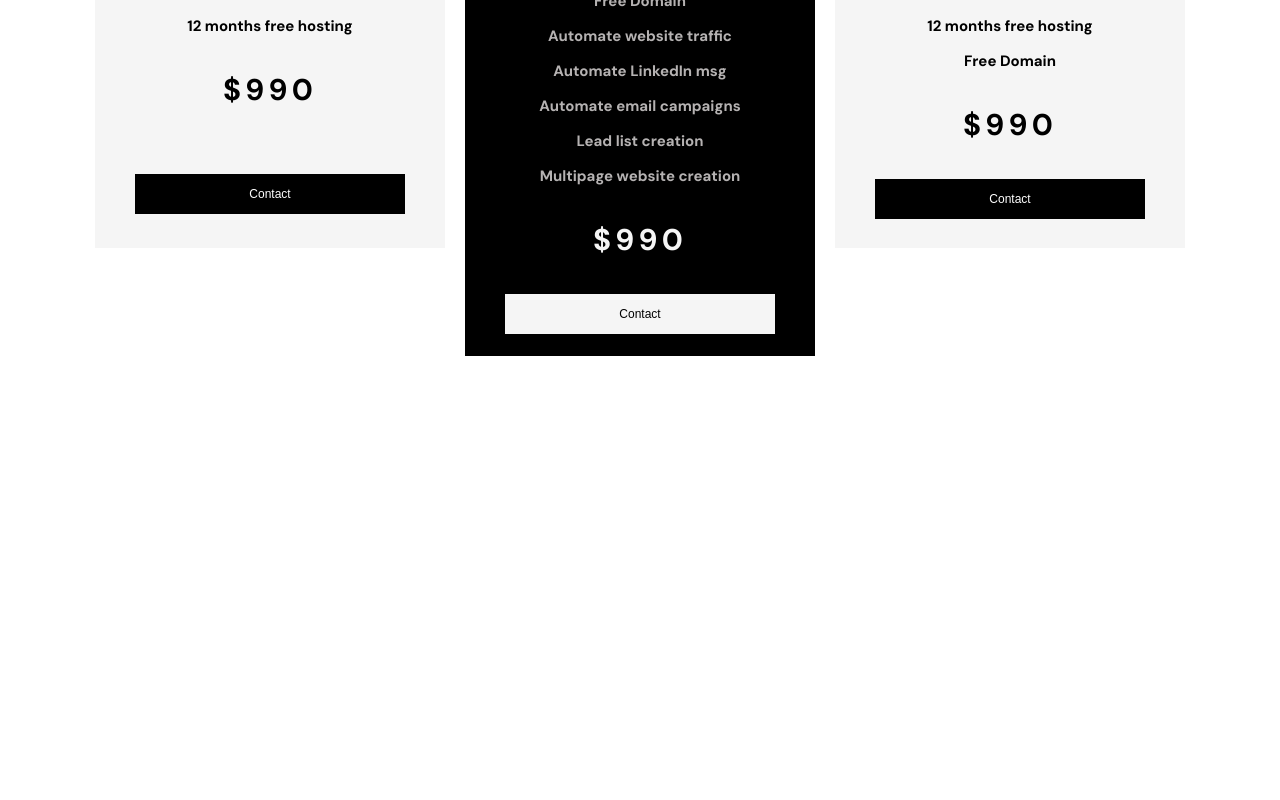
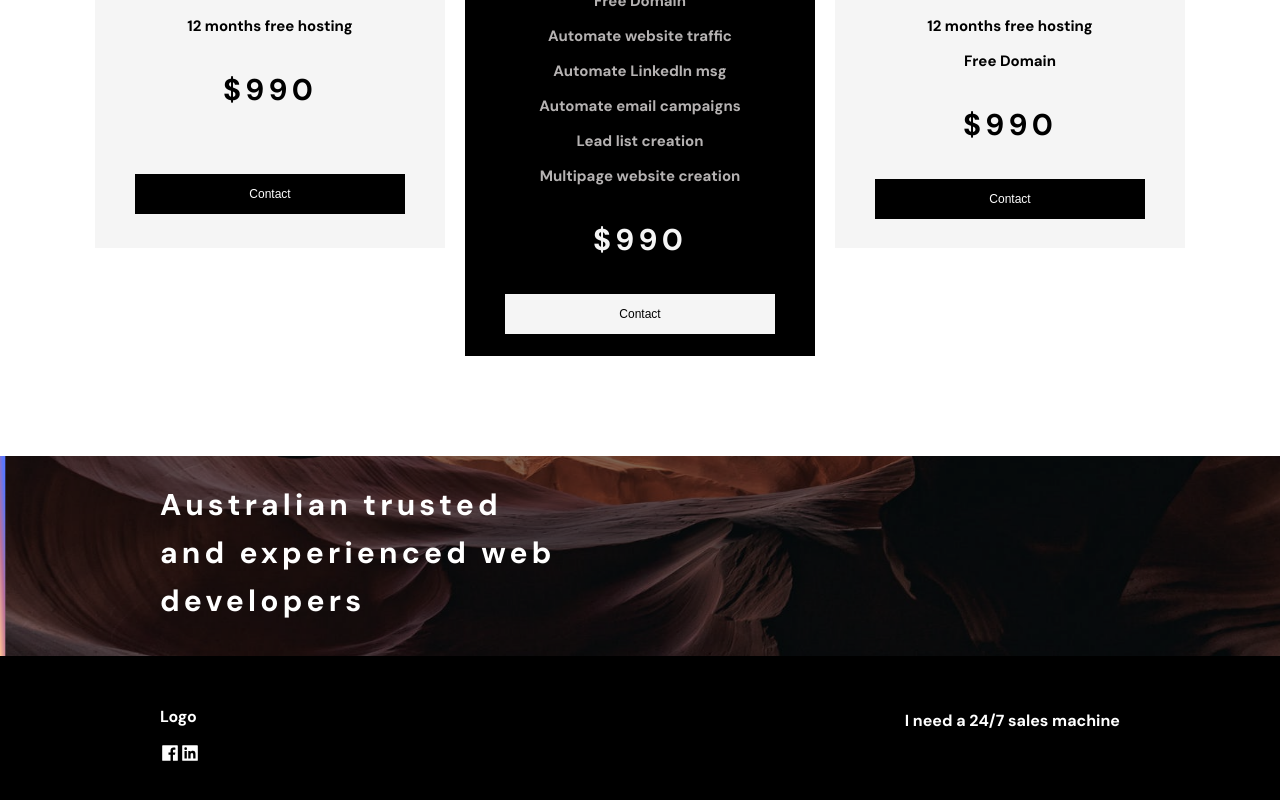
Before and after one commit to shaunvan119/slv-landing-page, a React (Create React App) app: page / in a window 1280 px wide. Shown: the part 3427-4227 px from the top of the page. Before the commit the page ends 3783 px from the top, so only its background shows below. Built offline with nearby package versions, Linux system fonts and the light colour scheme.

Commit message:
css to footer

```diff
--- a/src/App.js
+++ b/src/App.js
@@ -2,6 +2,7 @@ import BottomMain from "./containers/Bottommain/BottomMain";
 import Header from "./containers/Header/Header";
 import TopMain from "./containers/Topmain/TopMain";
 import Price from "./containers/PriceSection/Price"
+import Footer from "./containers/Footer/Footer";
 
 
 function App() {
@@ -11,6 +12,7 @@ function App() {
       <TopMain/>
       <BottomMain/>
       <Price/>
+      <Footer/>
     </div>
   );
 }
--- /dev/null
+++ b/src/containers/Footer/Footer.js
@@ -0,0 +1,32 @@
+import './footer.css'
+import banner from "../../assets/home/desktop/footerbanner.png"
+import { AiFillFacebook} from 'react-icons/ai';
+import { AiFillLinkedin} from 'react-icons/ai';
+import { AiOutlineArrowRight} from 'react-icons/ai';
+
+
+
+
+function Footer() {
+
+    return (
+        <div className="footer">
+           <div className="banner-container">
+            <img src={banner} alt="mountains" className="banner-footer" />
+            <div class="top-left">Australian trusted <br/>
+            and experienced web<br/> developers</div>
+            </div>
+         <div className="Bottom-footer">
+         <div className="logo-icons">
+            <p className="footer-logo">Logo</p>
+                <AiFillFacebook size={20}/>
+                <AiFillLinkedin size={20}/>
+            </div>
+          <p className="sales-machine">I need a 24/7 sales machine</p>
+
+            </div>
+        </div>
+    )
+}
+
+export default Footer
--- /dev/null
+++ b/src/containers/Footer/footer.css
@@ -0,0 +1,49 @@
+.footer {
+    margin-top: 100px;
+}
+
+
+.banner-container{
+  position: relative;
+  color: white;
+}
+
+.top-left {
+    position: absolute;
+    top: 25px;
+    left: 160px;
+    font-family: DM Sans;
+    font-size: 30px;
+    font-weight: 700;
+    line-height: 48px;
+    letter-spacing: 4.166666507720947px;
+}
+
+.banner-footer{
+ height: 200px;
+ width: 100%;
+}
+
+.Bottom-footer{
+    display: flex;
+    flex-direction: row;
+    justify-content: space-between;
+    height: 200px;
+    width: 100%;
+    background-color:#000000 ;
+    margin-top: -21px;
+    color: white;
+}
+
+.logo-icons, .sales-machine{
+    margin-top: 50px;
+}
+
+.logo-icons{
+    margin-left: 160px;
+}
+
+.sales-machine{
+    margin-right: 160px;
+    margin-top: 70px;
+}
```
